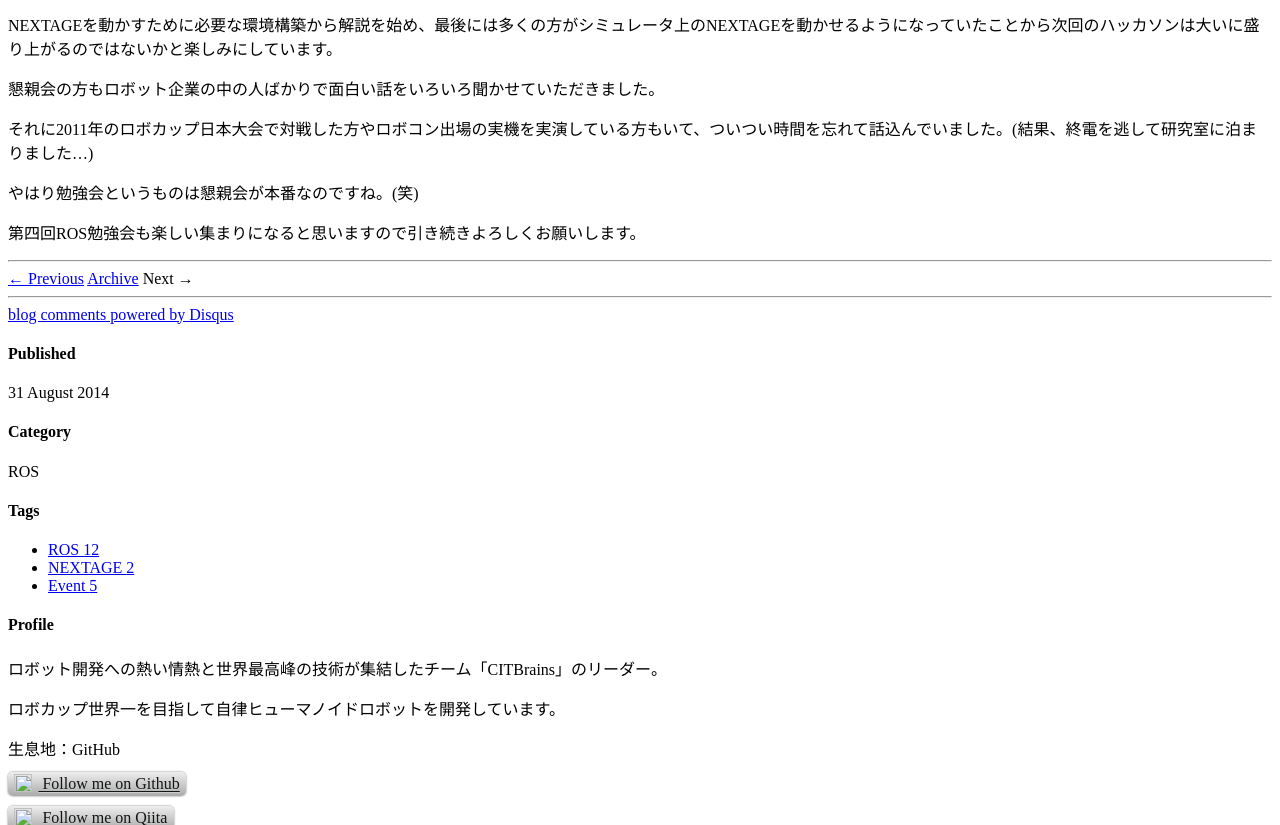
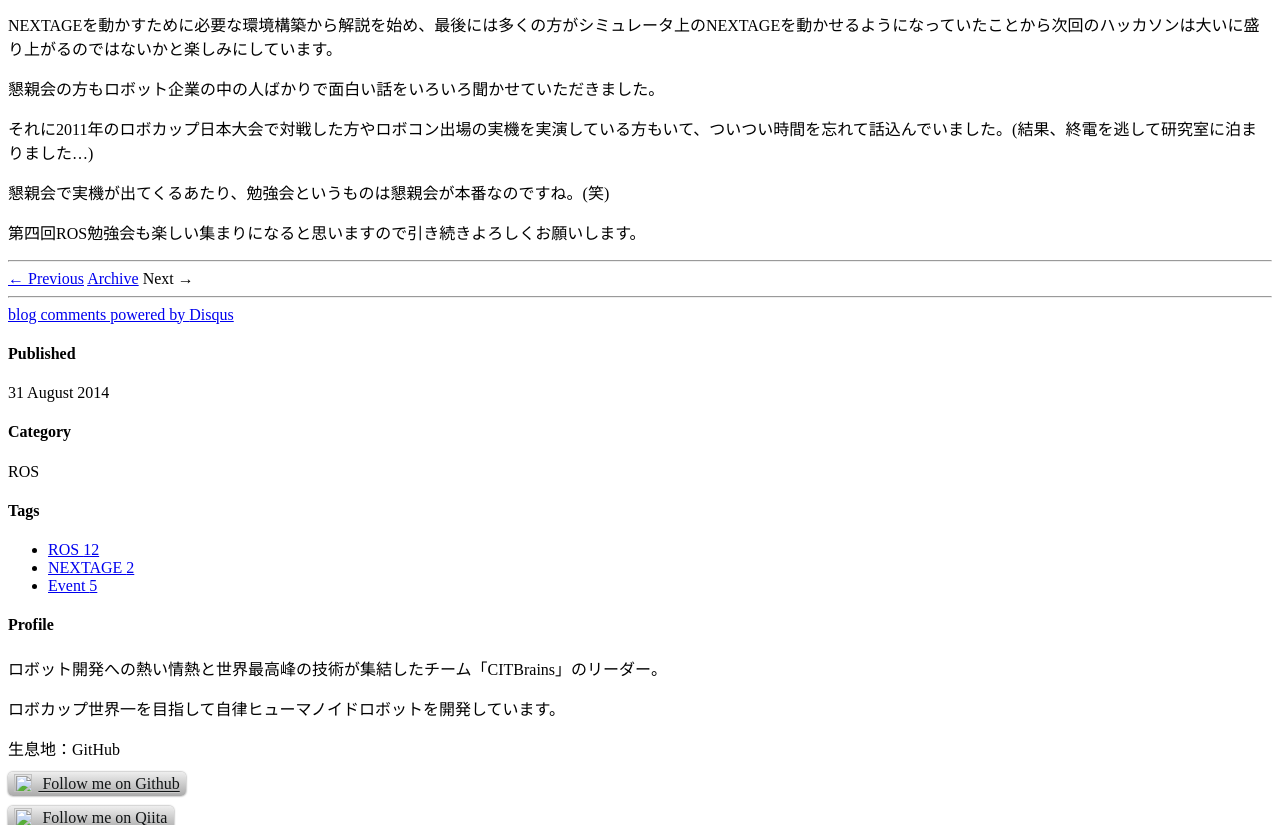
Before and after one commit to DaikiMaekawa/daikimaekawa.github.com, a Jekyll site: the page built from _posts/2014-08-31-ROSMeetup03.md, in a window 1280 px wide and 900 px high, scrolled down 1031 px, cut to the strip 75-900 px from the top of the window. Built offline with Jekyll 4.4.1, drawn with Linux system fonts in a browser that asks for light colours; nearby versions of some CDN libraries; Markdown is read by kramdown in place of the engine named in the settings; comment, search, counter and statistics services are not loaded.

Commit message:
Update ROSMeetup03.md

```diff
--- a/_posts/2014-08-31-ROSMeetup03.md
+++ b/_posts/2014-08-31-ROSMeetup03.md
@@ -28,6 +28,6 @@ NEXTAGEを動かすために必要な環境構築から解説を始め、最後
 
 それに2011年のロボカップ日本大会で対戦した方やロボコン出場の実機を実演している方もいて、ついつい時間を忘れて話込んでいました。(結果、終電を逃して研究室に泊まりました...)
 
-やはり勉強会というものは懇親会が本番なのですね。(笑)
+懇親会で実機が出てくるあたり、勉強会というものは懇親会が本番なのですね。(笑)
 
 第四回ROS勉強会も楽しい集まりになると思いますので引き続きよろしくお願いします。
```
